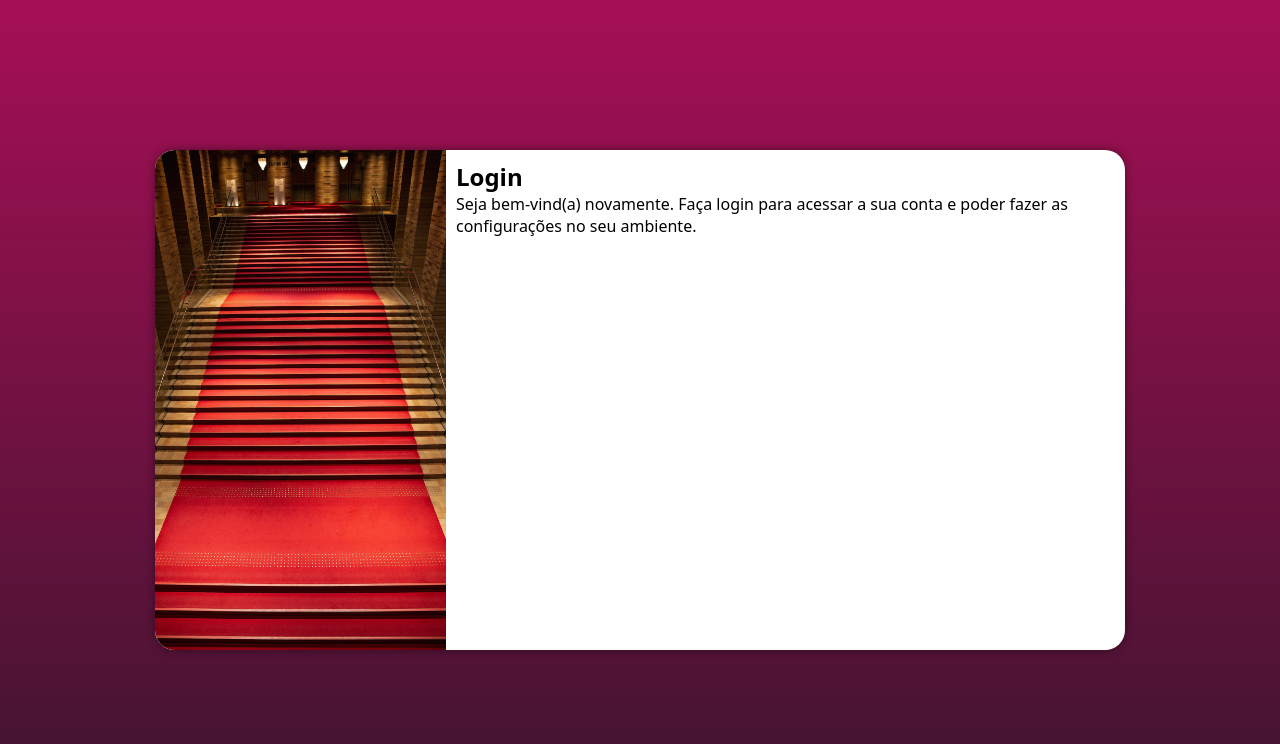
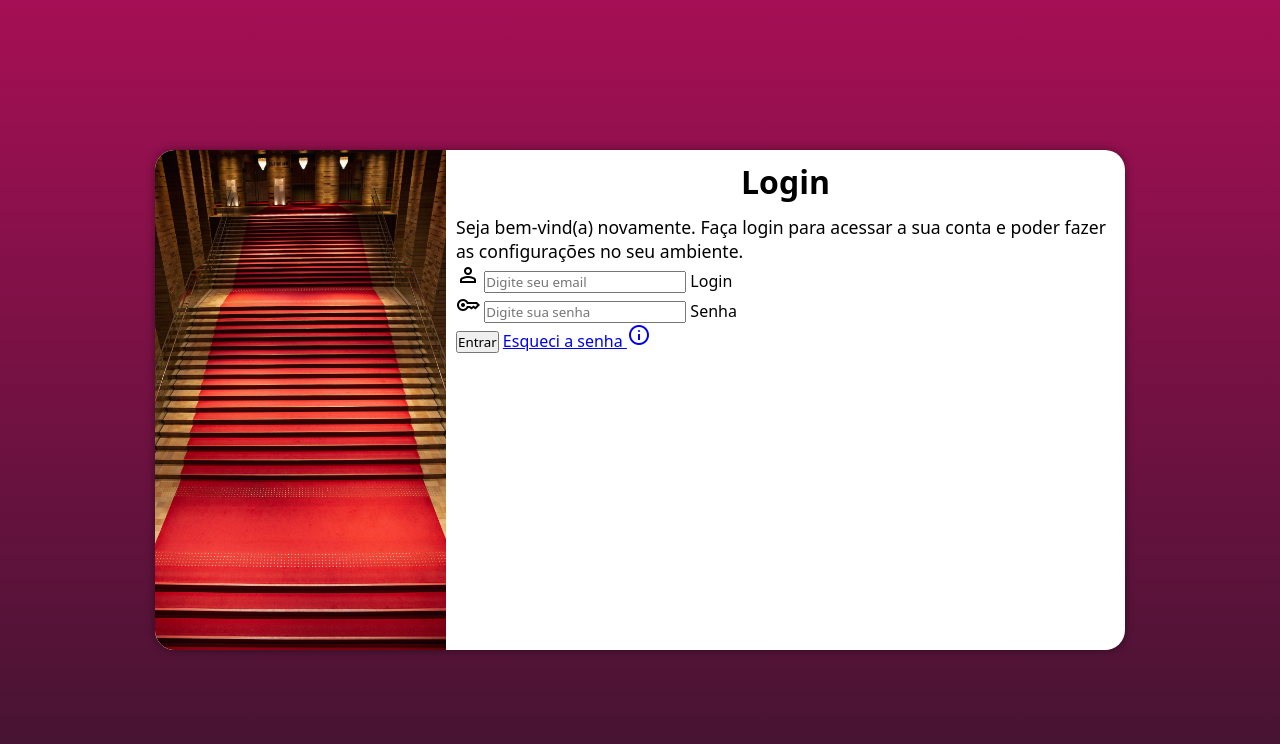
Before and after one commit to RafaelJSouto/projeto-login, a plain HTML site: page index.html in a window 1280 px wide. Drawn offline with nearby package versions, Linux system fonts and the light colour scheme.

Commit message:
criação do formulario

```diff
--- a/estilos/media-query.css
+++ b/estilos/media-query.css
@@ -26,6 +26,9 @@ vinho #A60F55
        float: right;
        width: 70%;
     }
+    div#formulario > p{
+        font-size: 1.1em;
+    }
 }
 @media screen and (min-width: 992px) {
     body{
@@ -43,4 +46,10 @@ vinho #A60F55
         float: right;
         width: 70%;
     }
+    div#formulario > p{
+        font-size: 1.1em;
+    }
+    div#formulario > h1 {
+        font-size: 2em;
+    }
 }
--- a/estilos/style.css
+++ b/estilos/style.css
@@ -55,3 +55,10 @@ section#login div#formulario{
     display: block;
     padding: 10px;
 }
+div#formulario > h1{
+    text-align: center;
+    margin-bottom: 12px;
+}
+div#formulario > p{
+    font-size: 0.8em;
+}
--- a/index.html
+++ b/index.html
@@ -7,6 +7,7 @@
     <title>Login</title>
     <link rel="stylesheet" href="estilos/style.css">
     <link rel="stylesheet" href="estilos/media-query.css">
+    <link rel="stylesheet" href="https://fonts.googleapis.com/css2?family=Material+Symbols+Outlined:opsz,wght,FILL,GRAD@48,400,0,0" />
 </head>
 <body>
     <main>
@@ -18,7 +19,18 @@
                     <h1>Login</h1>
                     <p>Seja bem-vind(a) novamente. Faça login para acessar a sua conta e poder fazer as configurações no seu ambiente.</p>
                     <form action="login.php" method="post">
-
+                        <div class="campo">
+                            <span class="material-symbols-outlined">person</span>
+                            <input type="email" name="login" id="ilogin" placeholder="Digite seu email" autocomplete="email" required minlength="10">
+                            <label for="ilogin">Login</label>
+                        </div>
+                        <div class="campo">
+                            <span class="material-symbols-outlined"> key</span>
+                            <input type="password" name="senha" id="isenha" placeholder="Digite sua senha" autocomplete="current-password" required minlength="8">
+                            <label for="isenha">Senha</label>
+                        </div>
+                        <input type="submit" value="Entrar">
+                        <a href="esqueci.html"> Esqueci a senha <span class="material-symbols-outlined">info</span></a>
                     </form>
                 </div>
         </section>
```
